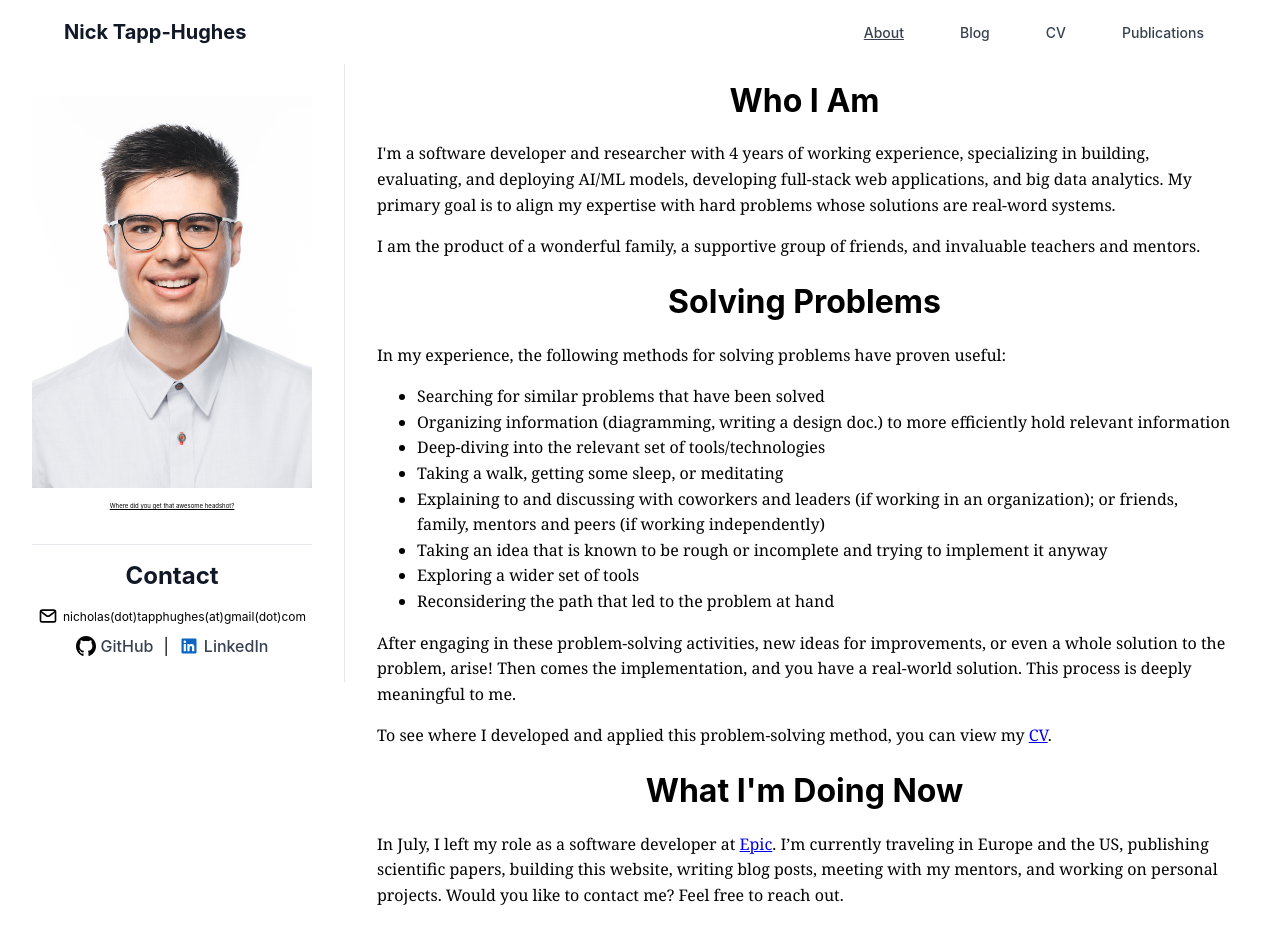
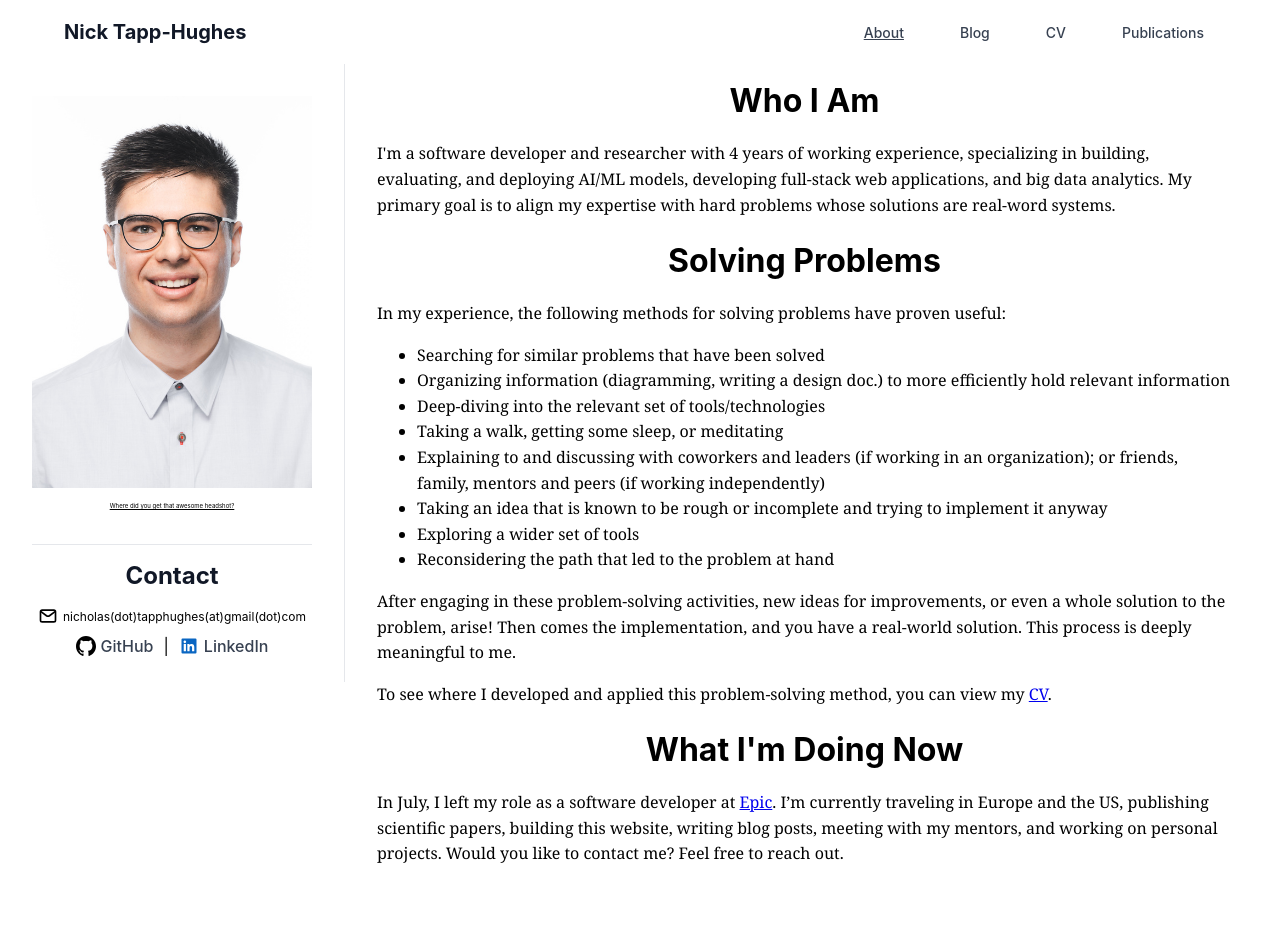
Before and after one commit to tapphughesn/blog, a React (Vite) app in the folder app/: page / in a window 1280 px wide. Shown: the top 944 px of the page. Built offline with nearby package versions, Linux system fonts and the light colour scheme.

Commit message:
remove some about page text

```diff
--- a/app/src/about.tsx
+++ b/app/src/about.tsx
@@ -45,9 +45,6 @@ const RightContent = () => {
             </h1>
             <p className="main-paragraph">
                 I'm a software developer and researcher with 4 years of working experience, specializing in building, evaluating, and deploying AI/ML models, developing full-stack web applications, and big data analytics. My primary goal is to align my expertise with hard problems whose solutions are real-word systems.
-            </p>
-            <p className="main-paragraph">
-                I am the product of a wonderful family, a supportive group of friends, and invaluable teachers and mentors.
             </p>
             <h1 className="main-subheading">
                 Solving Problems
```
